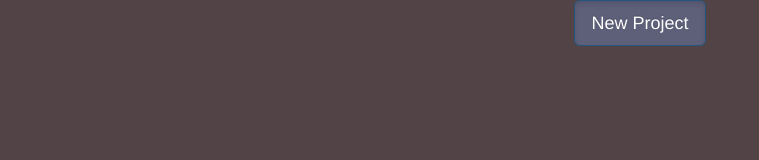
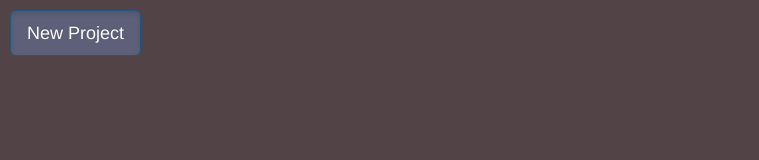
Before and after one commit to JScearcy/prime_group_nd_01, a website: page public/views/index.html in a window 1280 px wide. Shown: the whole page, without its empty margins (0-759 px from the left). Drawn offline with nearby package versions, Linux system fonts and the light colour scheme.

```diff
--- a/public/styling/style.css
+++ b/public/styling/style.css
@@ -28,3 +28,8 @@
 p{
   text-align: center;
 }
+button#generate.btn {
+  position: absolute;
+  left: 10px;
+  top: 10px;
+}
```
